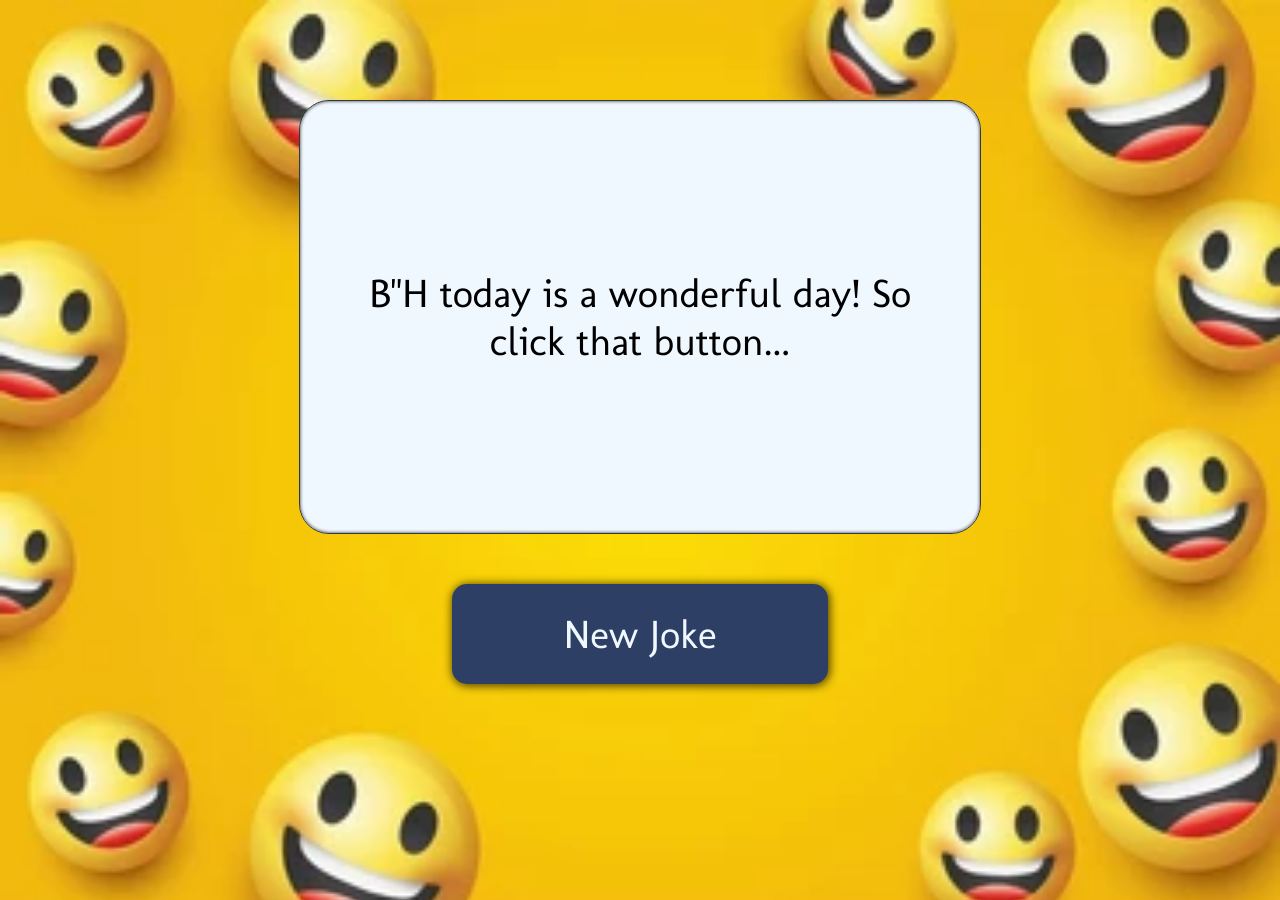
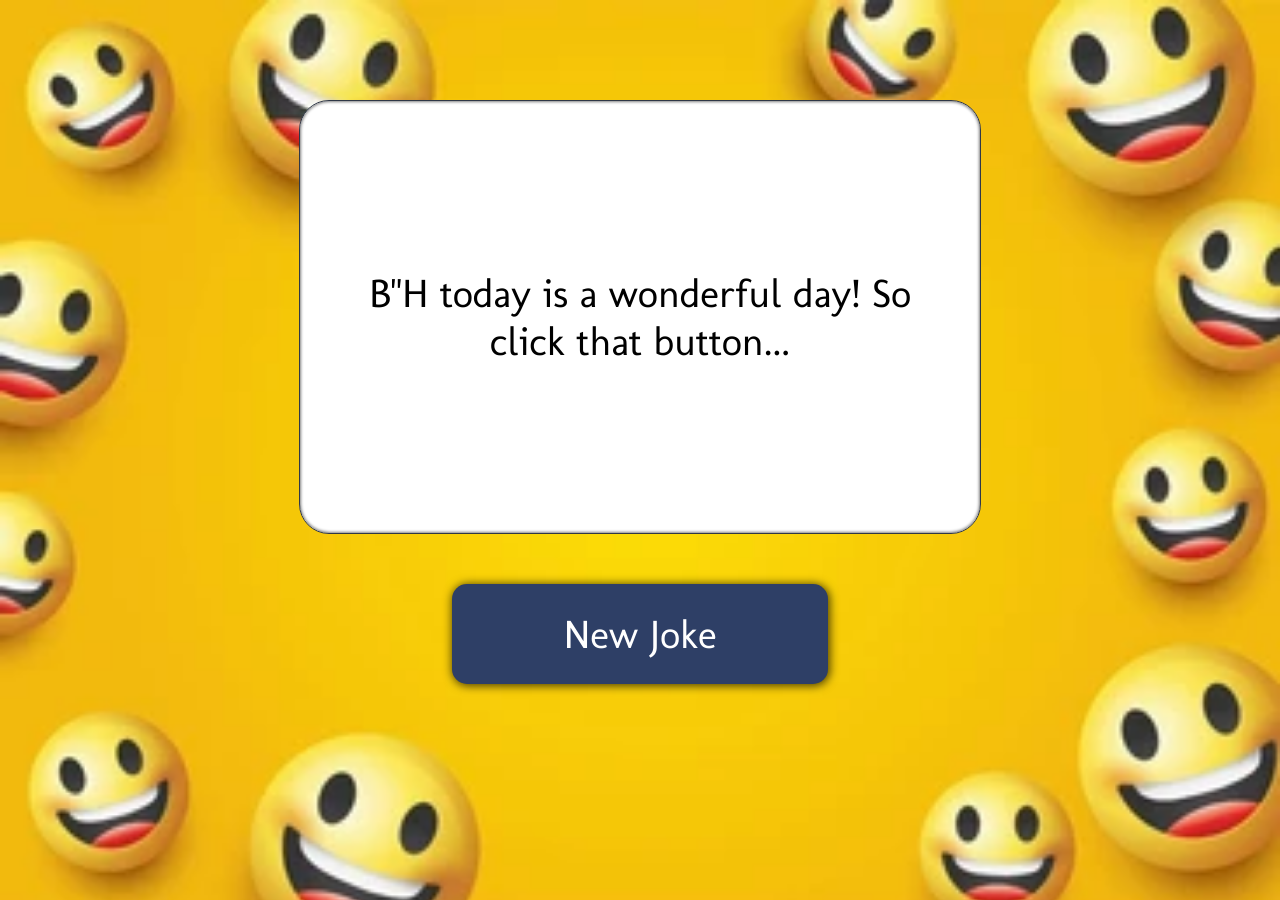
Before and after one commit to MendyTheMan/jokesterupdated, a plain HTML site: page index.html in a window 1280 px wide. Drawn offline with Linux system fonts and the light colour scheme.

Commit message:
Update styles.css

```diff
--- a/styles.css
+++ b/styles.css
@@ -59,7 +59,7 @@ main {
     margin: 50px auto;
     /* margin-top: 10px; */
     /* background-color: #FFff55; */
-    background-color:aliceblue;
+    background-color: white;
     border-radius: 30px;
     border: 1px solid #303847;
     display: flex;
@@ -103,7 +103,7 @@ main {
     border: none;
     box-shadow: 1px 1px 10px 1px rgba(0, 0, 0, 0.7);
     /* color: #FFff55; */
-    color: aliceblue;
+    color: white;
 }
 .box-button:hover {
     background-color:#303847;
```
